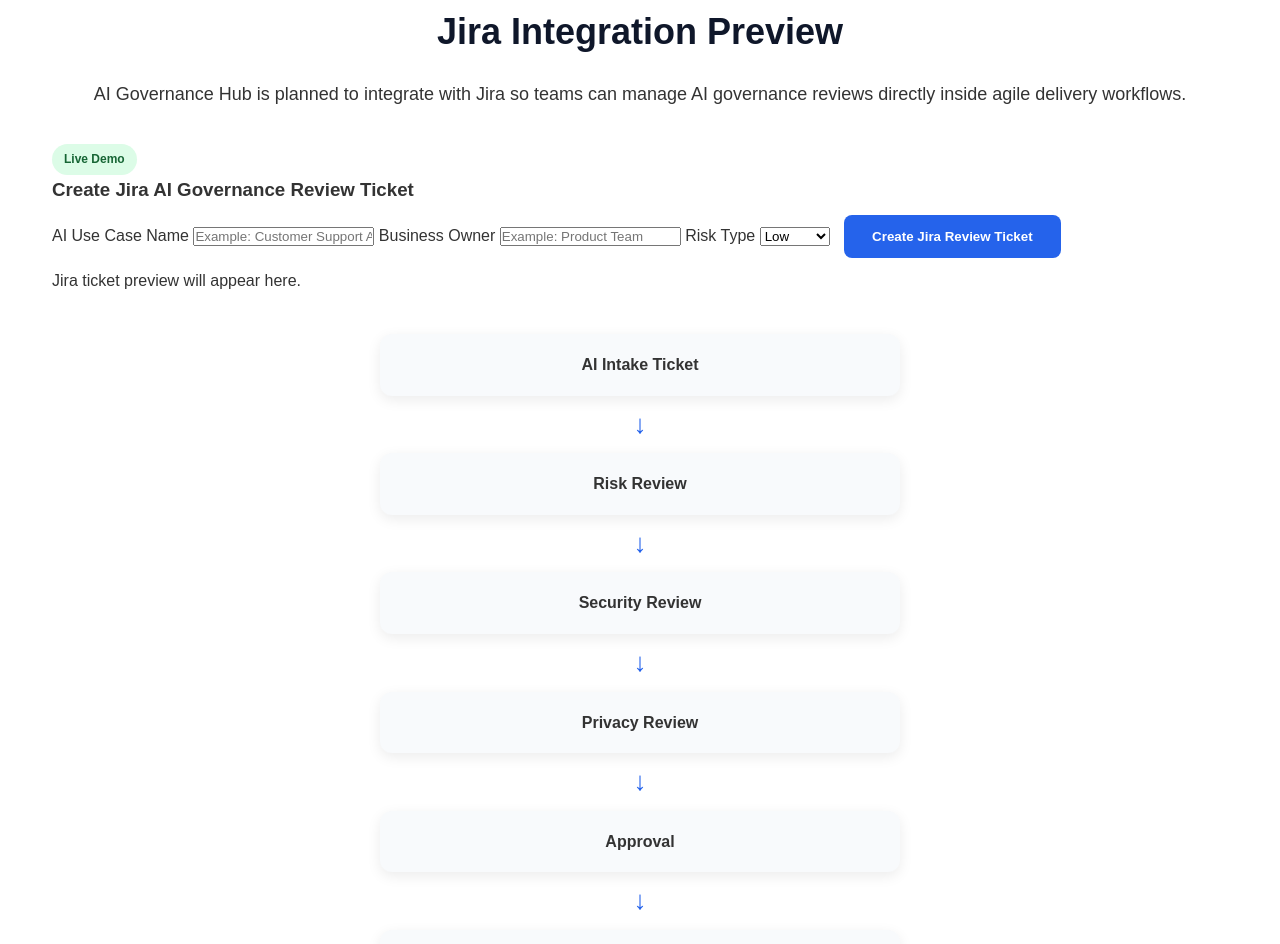
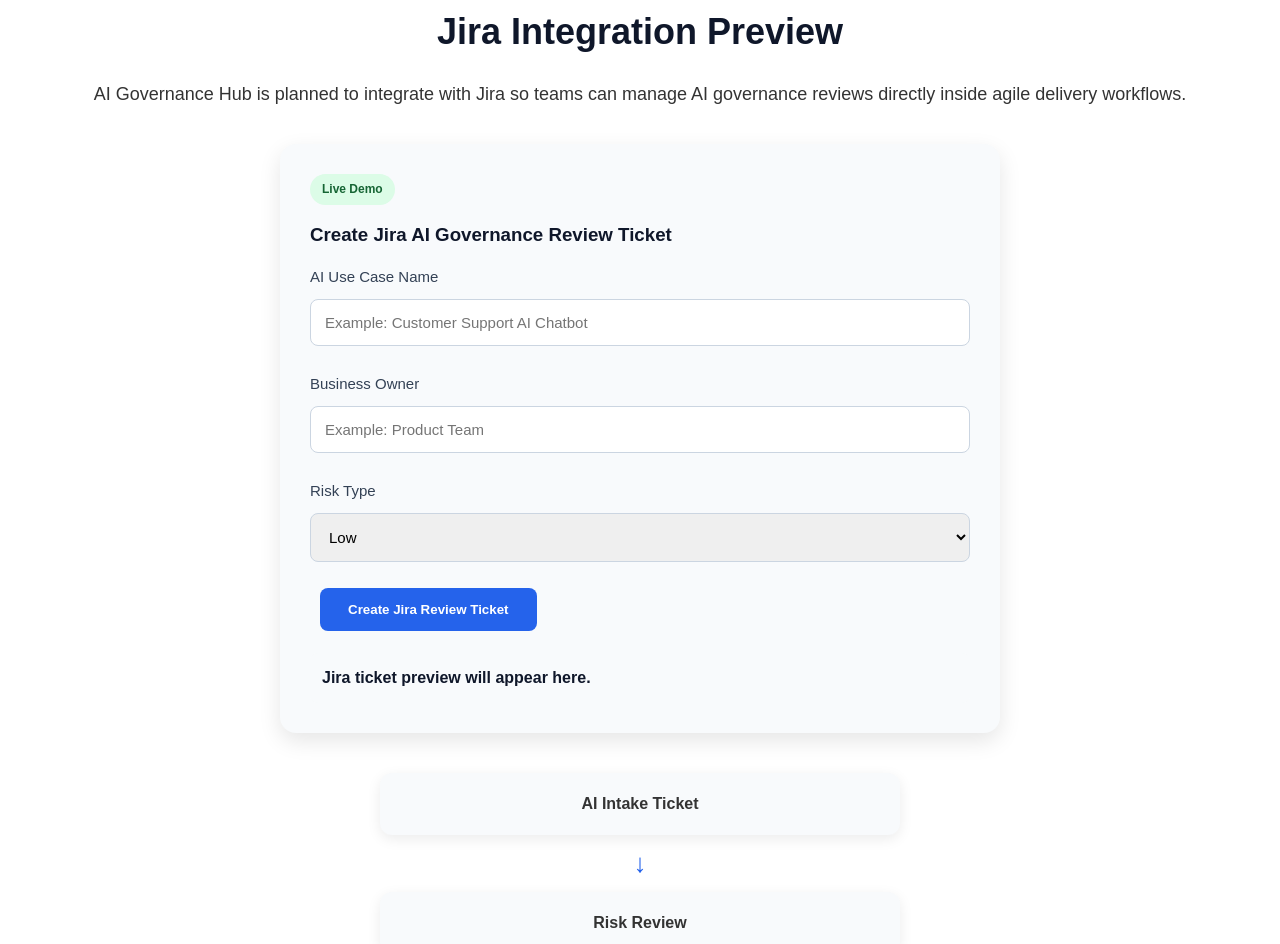
Before and after one commit to bsandeepvarmabaDev/aigovernancehub-website, a plain HTML site: page index.html in a window 1280 px wide. Shown: the part 2861-3805 px from the top of the page. Drawn offline with Linux system fonts and the light colour scheme.

Commit message:
feat: add working policy generator and Jira review ticket demo
Added styles for jira-demo-card component including layout and input styles.

```diff
--- a/styles.css
+++ b/styles.css
@@ -233,7 +233,8 @@ body {
   color: #334155;
 }
 
-.feature-card label {
+.feature-card label,
+.jira-demo-card label {
   display: block;
   margin: 10px 0;
   font-size: 15px;
@@ -268,7 +269,8 @@ body {
 }
 
 .result-box,
-.review-box {
+.review-box,
+.jira-ticket-output {
   background: #f8fafc;
   color: #0f172a;
   padding: 12px;
@@ -307,6 +309,30 @@ body {
   text-align: center;
   padding: 8px;
   font-weight: 700;
+}
+
+.jira-demo-card {
+  max-width: 720px;
+  margin: 35px auto;
+  background: #f8fafc;
+  padding: 30px;
+  border-radius: 16px;
+  box-shadow: 0 8px 22px rgba(0,0,0,0.10);
+}
+
+.jira-demo-card h3 {
+  margin: 15px 0;
+  color: #0f172a;
+}
+
+.jira-demo-card input,
+.jira-demo-card select {
+  width: 100%;
+  padding: 14px;
+  margin-bottom: 16px;
+  border-radius: 8px;
+  border: 1px solid #cbd5e1;
+  font-size: 15px;
 }
 
 .workflow {
```
